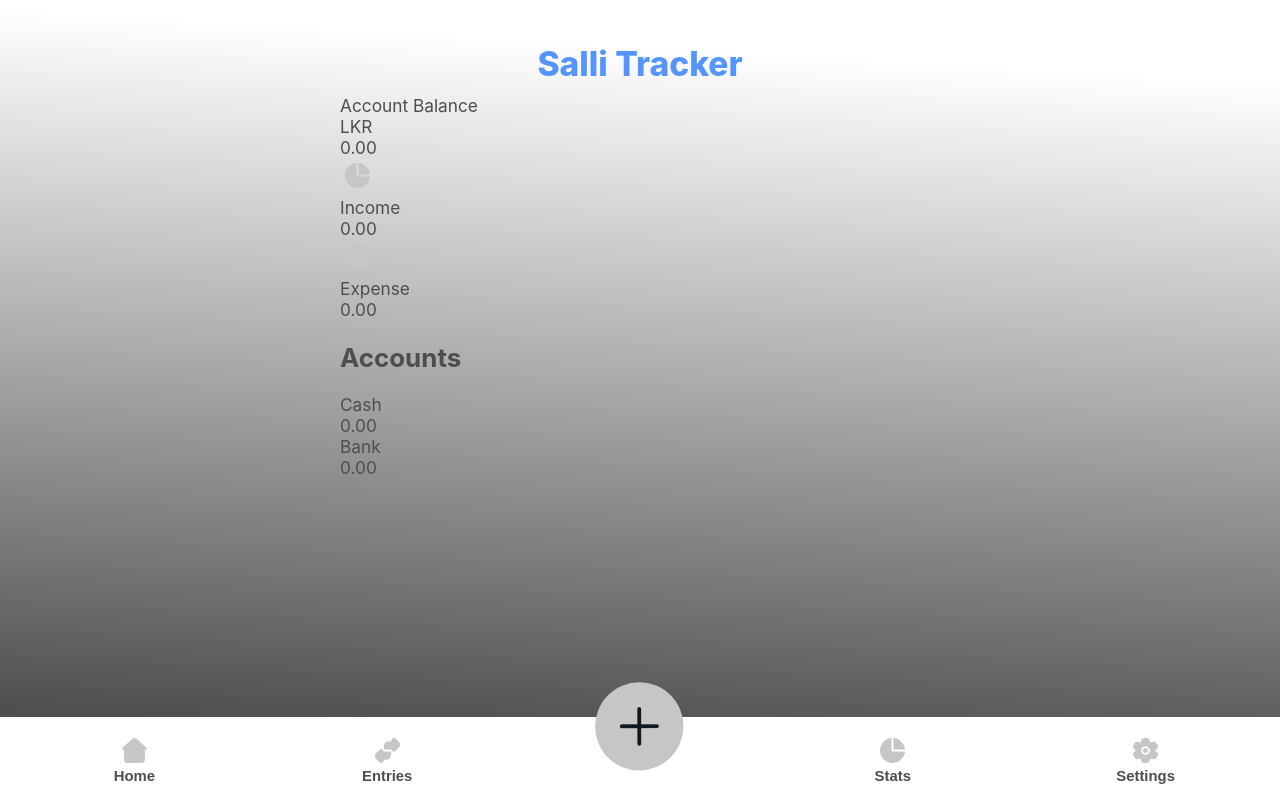
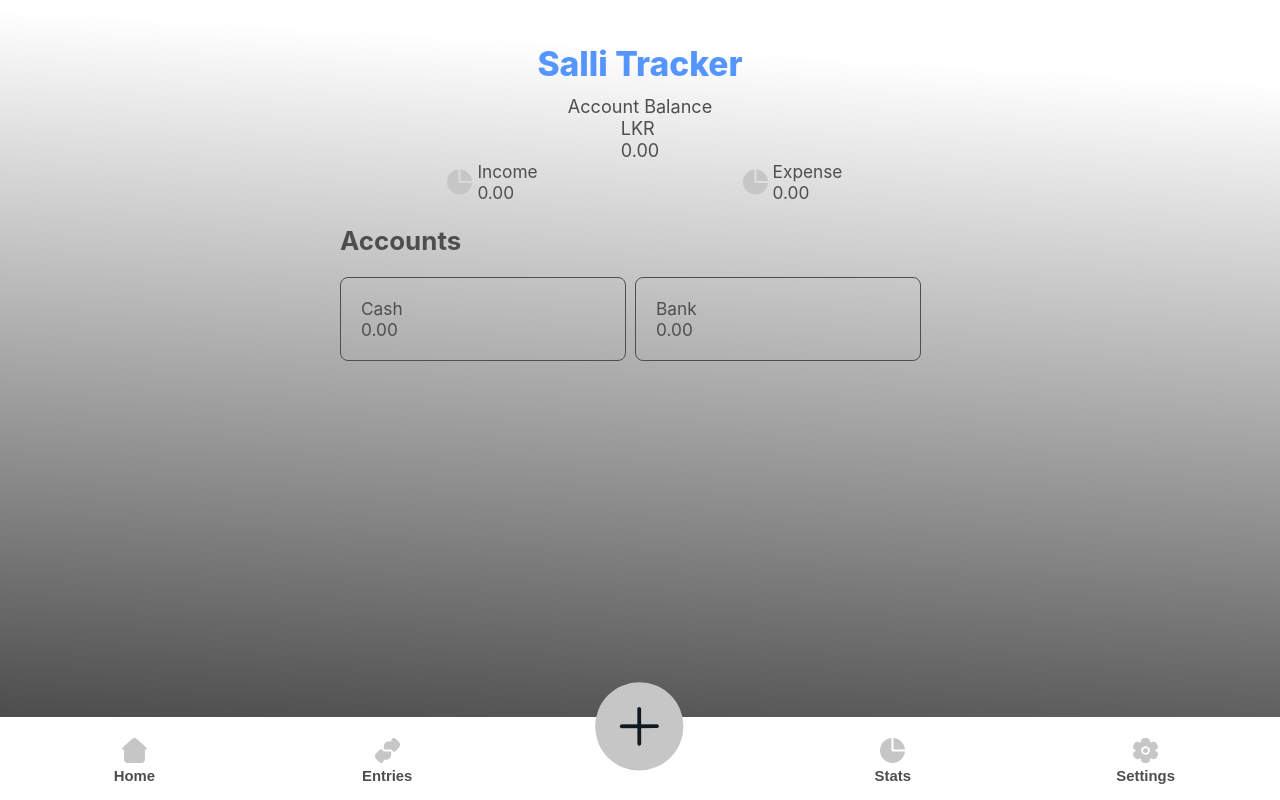
Before and after one commit to Harithroo/Salli, a PHP site: page / in a window 1280 px wide. Run offline with PHP 8.4, Linux system fonts and the light colour scheme; some libraries are stand-ins or nearby versions.

Commit message:
home page changes

```diff
--- a/css/home.css
+++ b/css/home.css
@@ -1,12 +1,46 @@
-#page-home p {
-    text-align: center;
-    max-width: 600px;
+.account-balance-container {
+    display: flex;
+    flex-direction: column;
     margin: auto;
     color: var(--color-text);
     font-size: 1.13rem;
-    background: var(--color-bg-page);
-    padding: 1.1rem 0.7rem;
-    border-radius: 10px;
-    box-shadow: 0 1px 4px 0 var(--color-shadow);
-    transition: background 0.3s, color 0.3s;
 }
+
+.account-balance-text {
+    width: auto;
+    margin: auto;
+}
+
+.account-balance-value-container {
+    width: auto;
+    margin: auto;
+}
+
+.income-expense-container {
+    display: flex;
+}
+
+.income-container {
+    flex: 1;
+    display: flex;
+    justify-content: center;
+}
+
+.expense-container {
+    flex: 1;
+    display: flex;
+    justify-content: center;
+}
+
+.accounts-list {
+    display: flex;
+    flex-wrap: wrap;
+    gap: 9px;
+}
+
+.account-item {
+    width: calc(49% - 50px);
+    border: 1px solid;
+    border-radius: 8px;
+    padding: 20px;
+}
--- a/css/stats.css
+++ b/css/stats.css
@@ -2,9 +2,6 @@
     padding: 1.5rem 1rem;
     text-align: center;
     color: var(--color-text);
-    background: var(--color-bg-page);
-    border-radius: 10px;
-    box-shadow: 0 1px 4px 0 var(--color-shadow);
     font-size: 1.13rem;
     transition: background 0.3s, color 0.3s;
 }
```
